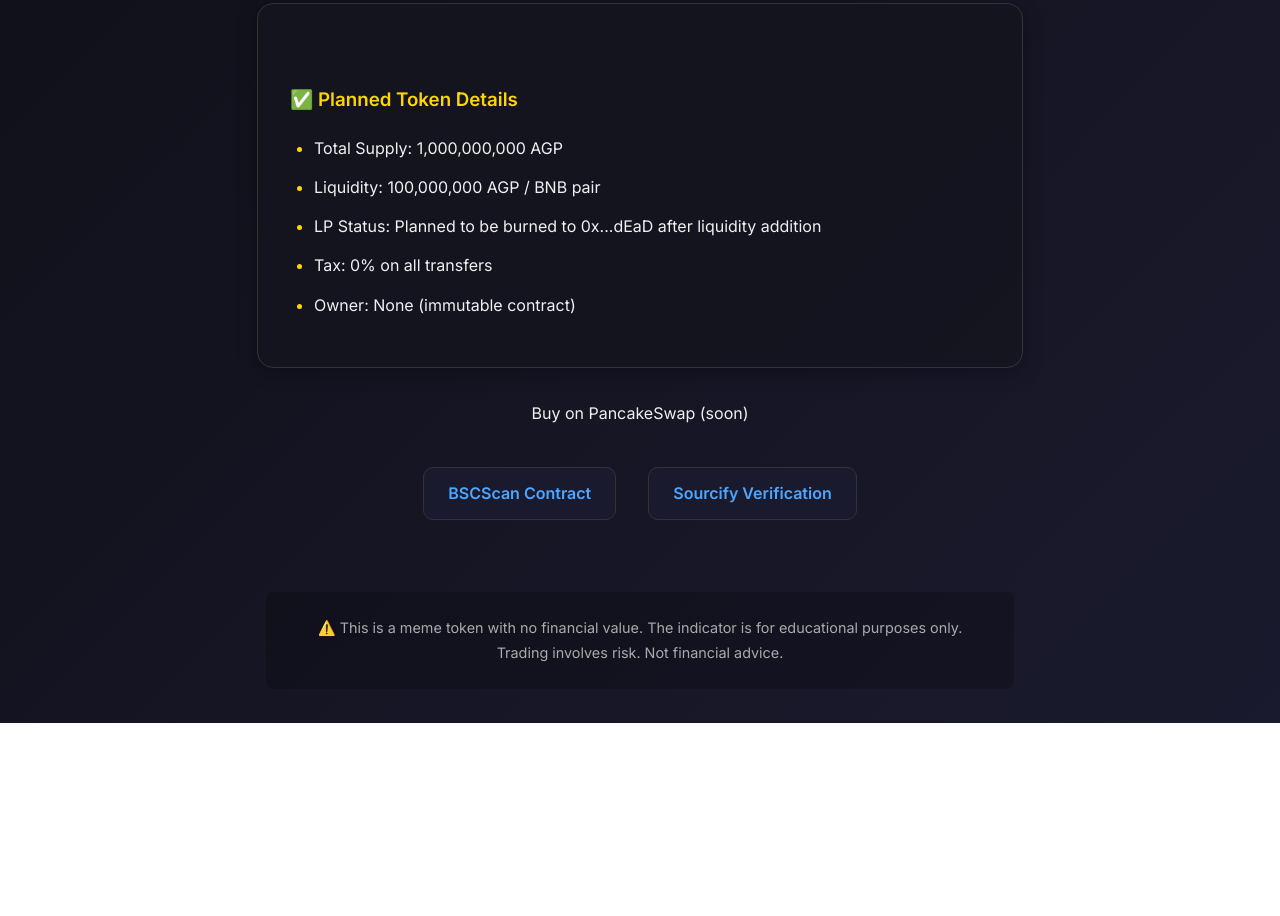
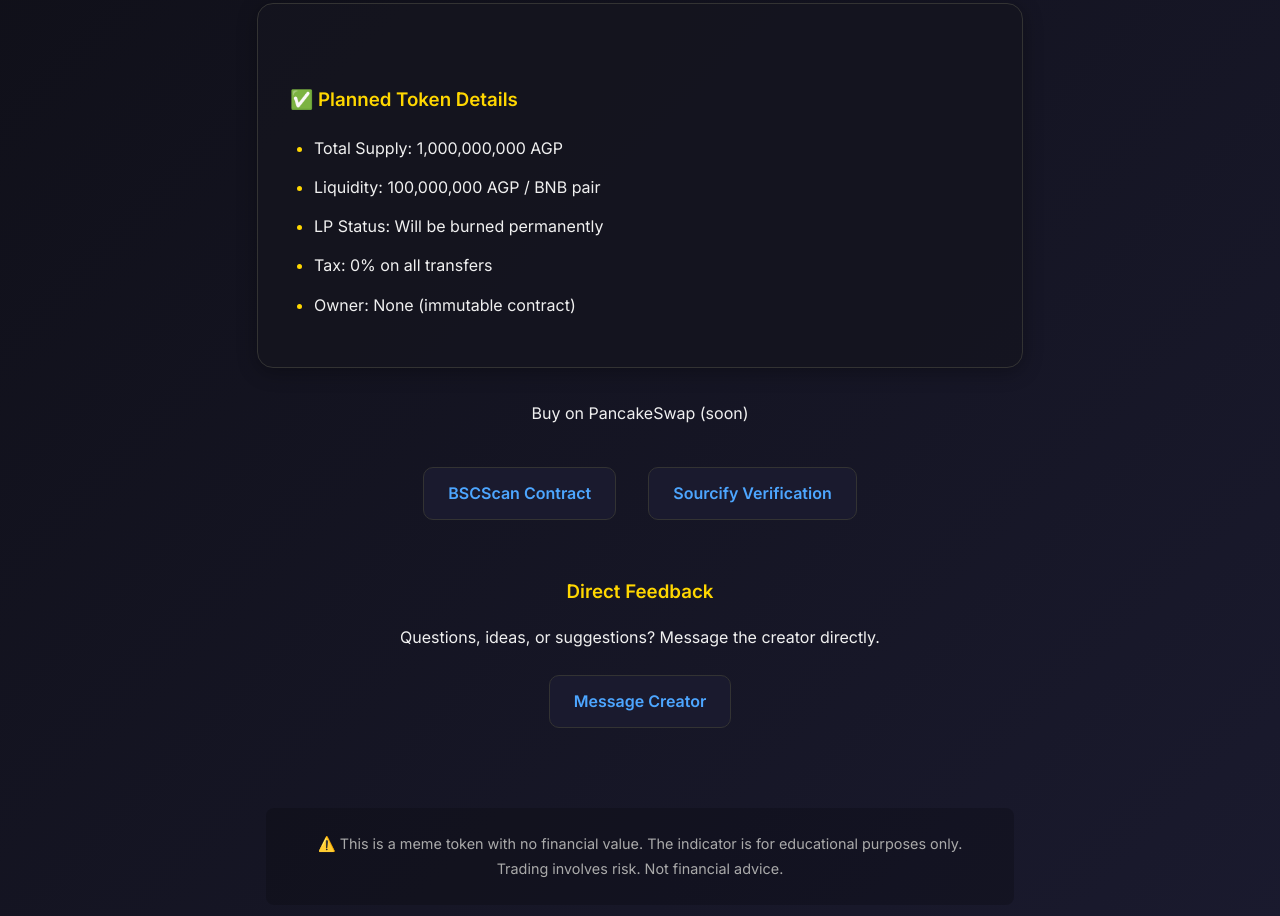
Before and after one commit to AutoGoldPro/autogoldpro.github.io, a plain HTML site: page index.html in a window 1280 px wide. Shown: the part 1380-2296 px from the top of the page. Before the commit the page ends 2103 px from the top, so only its background shows below. Drawn offline with Linux system fonts and the light colour scheme.

Commit message:
Update index.html

```diff
--- a/index.html
+++ b/index.html
@@ -193,6 +193,30 @@
       margin-left: auto;
       margin-right: auto;
     }
+    .contact-section {
+      max-width: 700px;
+      margin: 3rem auto;
+      text-align: center;
+    }
+    .contact-section h3 {
+      color: var(--accent-gold);
+      margin-bottom: 1rem;
+    }
+    .contact-section .btn {
+      background: var(--bg-secondary);
+      color: var(--accent-blue);
+      padding: 12px 24px;
+      font-size: 1rem;
+      position: relative;
+    }
+    .contact-section .btn::before {
+      content: '💬 ';
+      margin-right: 0.5rem;
+    }
+    .contact-section .btn:hover {
+      color: var(--accent-gold);
+      border-color: var(--accent-gold);
+    }
     @media (max-width: 768px) {
       body {
         padding: 15px;
@@ -230,6 +254,9 @@
         font-size: 0.95rem;
         line-height: 1.8;
       }
+      .contact-section {
+        margin: 2rem auto;
+      }
     }
   </style>
 </head>
@@ -245,7 +272,7 @@
   </section>
 
   <div class="card">
-    <h3>✅ Current Status (as of October 30, 2025)</h3>
+    <h3>✅ Current Status (as of October 31, 2025)</h3>
     <div class="status-item" data-icon="✅">Contract deployed & verified</div>
     <div class="status-item" data-icon="✅">Ownership confirmed on BSCScan</div>
     <div class="status-item" data-icon="✅">Token info update submitted (logo pending approval)</div>
@@ -274,7 +301,7 @@
     <ul>
       <li>Total Supply: 1,000,000,000 AGP</li>
       <li>Liquidity: 100,000,000 AGP / BNB pair</li>
-      <li>LP Status: Planned to be burned to 0x...dEaD after liquidity addition</li>
+      <li>LP Status: Will be burned permanently</li>
       <li>Tax: 0% on all transfers</li>
       <li>Owner: None (immutable contract)</li>
     </ul>
@@ -287,6 +314,12 @@
     <a href="https://repo.sourcify.dev/56/0x238b6FD97A9Ed8Cd7dc3ba820Aa45E83fd928096" class="btn" target="_blank" aria-label="View Sourcify Verification">Sourcify Verification</a>
   </div>
 
+  <section class="contact-section">
+    <h3>Direct Feedback</h3>
+    <p>Questions, ideas, or suggestions? Message the creator directly.</p>
+    <a href="https://t.me/AutoGoldPro_AGP?direct" class="btn" target="_blank" aria-label="Direct Message Creator">Message Creator</a>
+  </section>
+
   <p class="disclaimer">
     ⚠️ This is a meme token with no financial value. The indicator is for educational purposes only. Trading involves risk. Not financial advice.
   </p>
```
